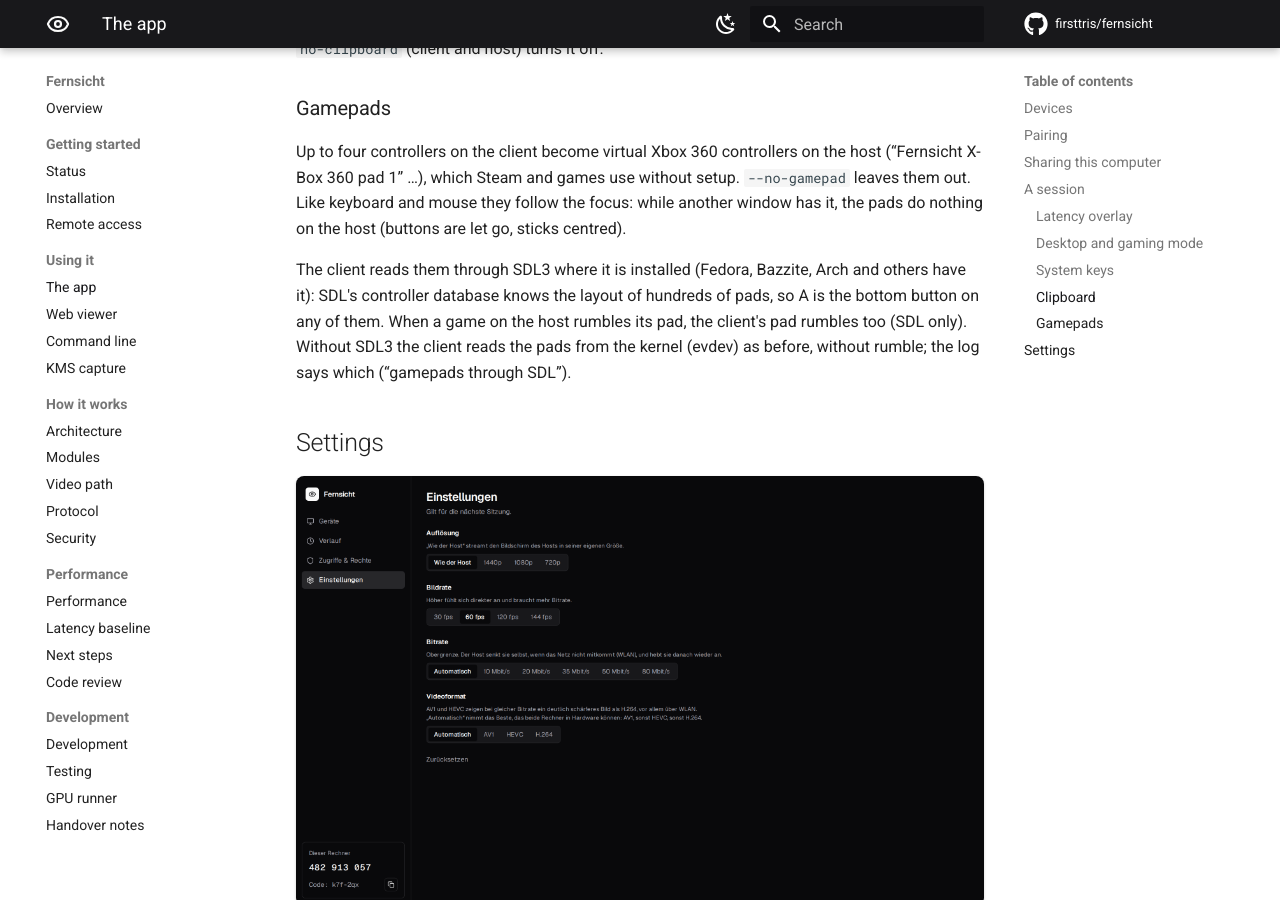
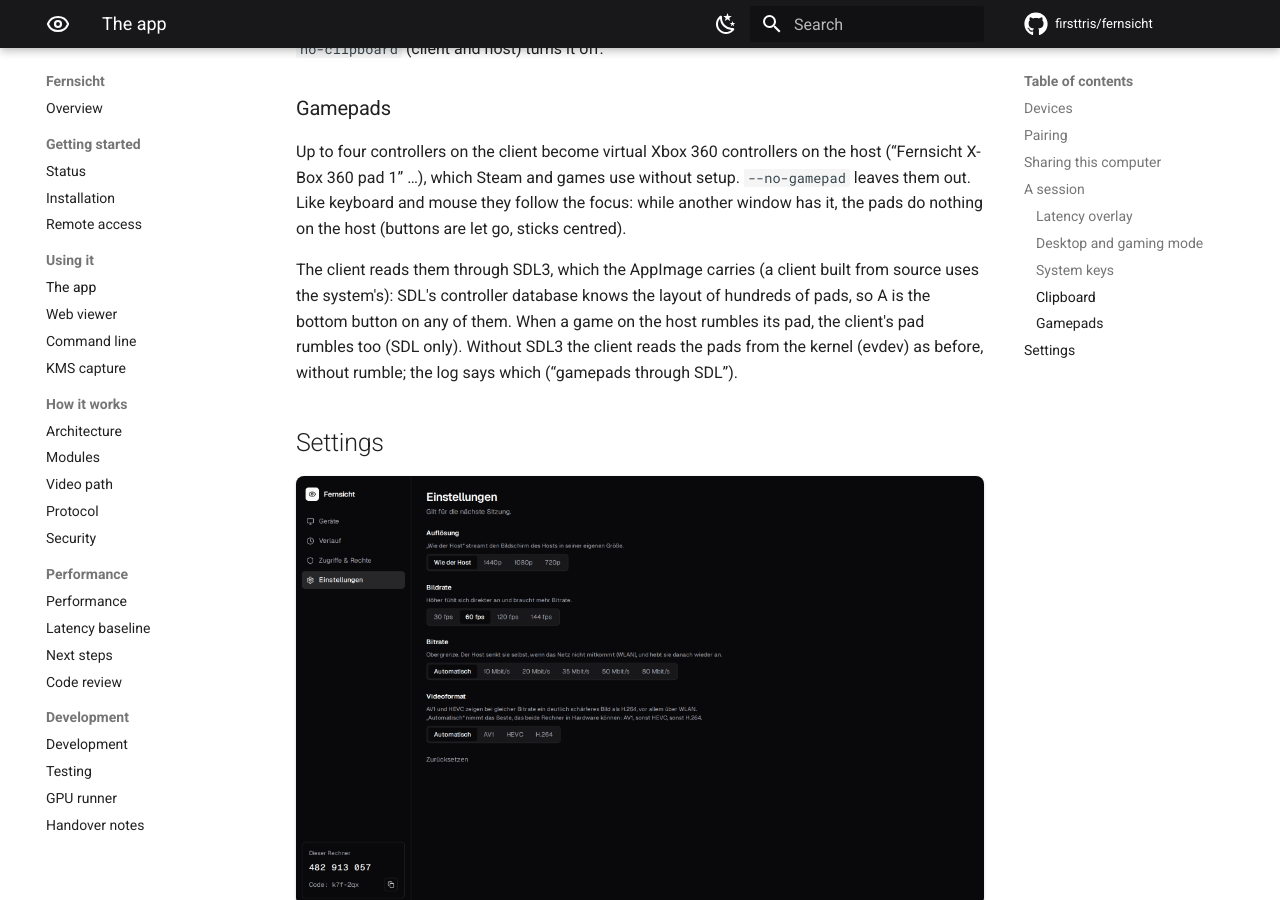
Before and after one commit to firsttris/fernsicht, an MkDocs documentation site: the page built from docs/app.md, in a window 1280 px wide and 900 px high, scrolled down 4773 px. Built offline with MkDocs 1.6.1 and Material for MkDocs 9.7.7, drawn with Linux system fonts in a browser that asks for light colours; comment, search, counter and statistics services are not loaded.

Commit message:
The AppImage carries SDL3 for gamepads
packaging/sdl3.sh builds SDL 3.4.18 from its pinned release tarball
(sha256 checked): shared, only joystick, gamepad, HIDAPI, haptic and
sensor, SDL_UNIX_CONSOLE_BUILD for no windowing; libudev loaded at
runtime (SDL_UDEV_DYNAMIC, checked), so it needs only glibc; 3 MB.
The release caches it like FFmpeg; appimage.sh puts it in usr/lib.

The client loads the copy in ../lib beside itself first, then the
system's, so Ubuntu clients get SDL's mapping database and rumble too.
The minimal build passes the virtual-pad test (buttons, trigger,
rumble, unplug).

Co-Authored-By: Claude Opus 5.5 <noreply@anthropic.com>

```diff
--- a/docs/app.md
+++ b/docs/app.md
@@ -133,11 +133,11 @@ X-Box 360 pad 1” …), which Steam and games use without setup. `--no-gamepad`
 Like keyboard and mouse they follow the focus: while another window has it, the pads do nothing on
 the host (buttons are let go, sticks centred).
 
-The client reads them through SDL3 where it is installed (Fedora, Bazzite, Arch and others have
-it): SDL's controller database knows the layout of hundreds of pads, so A is the bottom button on
-any of them. When a game on the host rumbles its pad, the client's pad rumbles too (SDL only).
-Without SDL3 the client reads the pads from the kernel (evdev) as before, without rumble; the log
-says which (“gamepads through SDL”).
+The client reads them through SDL3, which the AppImage carries (a client built from source uses
+the system's): SDL's controller database knows the layout of hundreds of pads, so A is the bottom
+button on any of them. When a game on the host rumbles its pad, the client's pad rumbles too (SDL
+only). Without SDL3 the client reads the pads from the kernel (evdev) as before, without rumble;
+the log says which (“gamepads through SDL”).
 
 ## Settings
 
```
Also changed, not shown: docs/code-review.md (+8 -1 lines), docs/development.md (+4 -2 lines), docs/handover.md (+2 -2 lines), docs/installation.md (+1 -1 lines), docs/status.md (+1 -1 lines), 4 other files.
